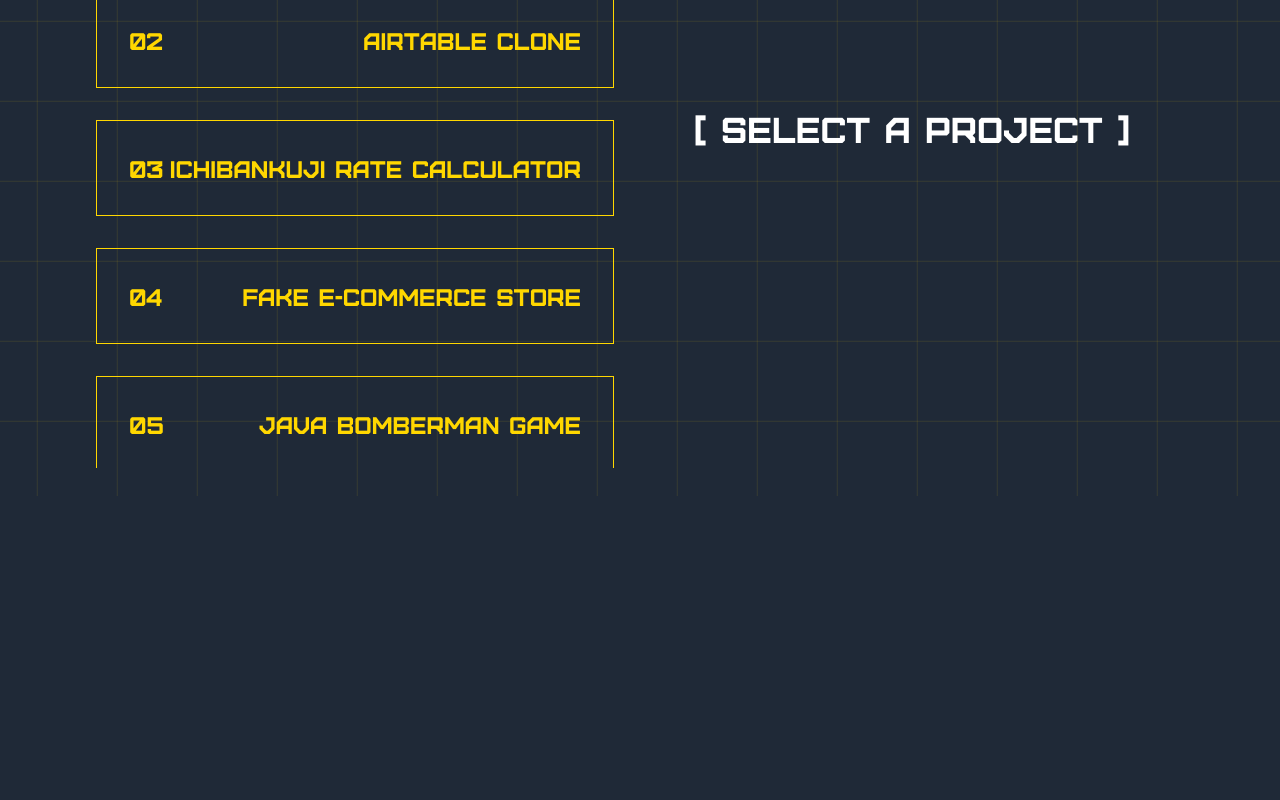
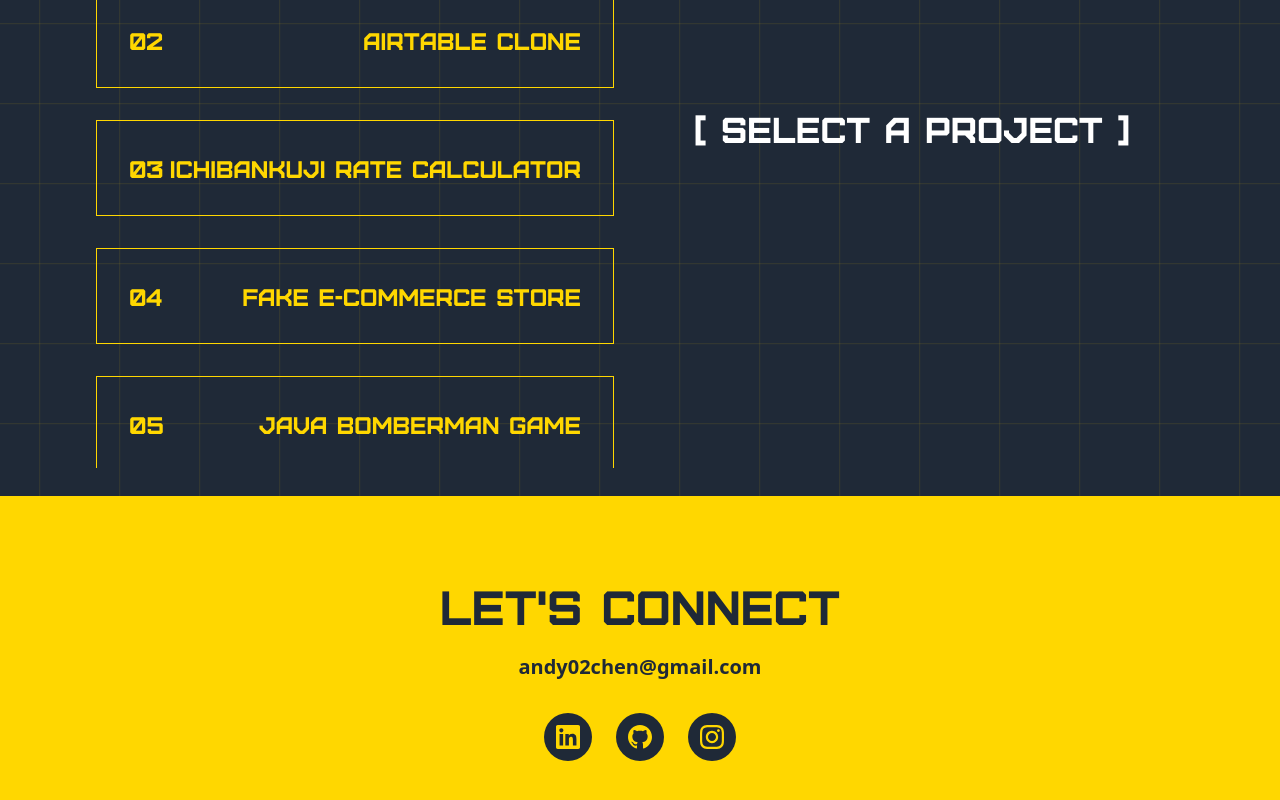
Before and after one commit to andy02chen/portfolio_site, a React (Vite) app in the folder portfolio/: page / in a window 1280 px wide. Shown: the part 1776-2576 px from the top of the page. Before the commit the page ends 2272 px from the top, so only its background shows below. Built offline with nearby package versions, Linux system fonts and the light colour scheme; a web font is replaced by a local one.

Commit message:
finished?

```diff
--- a/portfolio/src/App.tsx
+++ b/portfolio/src/App.tsx
@@ -2,6 +2,7 @@
 import Home from "./Home";
 import About from "./About";
 import Projects from "./Projects";
+import Contact from "./Contact";
 
 function App() {
 
@@ -278,6 +279,9 @@
 
       {/* Projects */}
       <Projects setNav={setNav} />
+
+      {/* Contact */}
+      <Contact setNav={setNav} />
     </main>
   )
 }
--- /dev/null
+++ b/portfolio/src/Contact.tsx
@@ -0,0 +1,109 @@
+import { useEffect, useRef, useState } from "react";
+
+type SectionProps = {
+  setNav: React.Dispatch<React.SetStateAction<string>>;
+};
+
+export default function Contact({ setNav }: SectionProps) {
+  const ref = useRef<HTMLDivElement>(null);
+  const [copiedEmail, setCopiedEmail] = useState(false);
+
+  const email = "andy02chen@gmail.com";
+
+  useEffect(() => {
+    const observer = new IntersectionObserver(
+      ([entry]) => {
+        if (entry.isIntersecting) setNav('contact');
+      },
+      { threshold: 0.5 }
+    );
+
+    if (ref.current) observer.observe(ref.current);
+    return () => {
+      if (ref.current) observer.unobserve(ref.current);
+    };
+  }, [setNav]);
+
+  const handleEmailClick = () => {
+    navigator.clipboard.writeText(email);
+    setCopiedEmail(true);
+    setTimeout(() => setCopiedEmail(false), 2000);
+  };
+
+  const socialLinks = [
+    {
+      name: "LinkedIn",
+      url: "https://www.linkedin.com/in/andy-chen-bab130253/",
+      icon: (
+        <svg className="w-6 h-6" fill="currentColor" viewBox="0 0 24 24">
+          <path d="M20.447 20.452h-3.554v-5.569c0-1.328-.027-3.037-1.852-3.037-1.853 0-2.136 1.445-2.136 2.939v5.667H9.351V9h3.414v1.561h.046c.477-.9 1.637-1.85 3.37-1.85 3.601 0 4.267 2.37 4.267 5.455v6.286zM5.337 7.433c-1.144 0-2.063-.926-2.063-2.065 0-1.138.92-2.063 2.063-2.063 1.14 0 2.064.925 2.064 2.063 0 1.139-.925 2.065-2.064 2.065zm1.782 13.019H3.555V9h3.564v11.452zM22.225 0H1.771C.792 0 0 .774 0 1.729v20.542C0 23.227.792 24 1.771 24h20.451C23.2 24 24 23.227 24 22.271V1.729C24 .774 23.2 0 22.222 0h.003z"/>
+        </svg>
+      )
+    },
+    {
+      name: "GitHub",
+      url: "https://github.com/andy02chen",
+      icon: (
+        <svg className="w-6 h-6" fill="currentColor" viewBox="0 0 24 24">
+          <path d="M12 0c-6.626 0-12 5.373-12 12 0 5.302 3.438 9.8 8.207 11.387.599.111.793-.261.793-.577v-2.234c-3.338.726-4.033-1.416-4.033-1.416-.546-1.387-1.333-1.756-1.333-1.756-1.089-.745.083-.729.083-.729 1.205.084 1.839 1.237 1.839 1.237 1.07 1.834 2.807 1.304 3.492.997.107-.775.418-1.305.762-1.604-2.665-.305-5.467-1.334-5.467-5.931 0-1.311.469-2.381 1.236-3.221-.124-.303-.535-1.524.117-3.176 0 0 1.008-.322 3.301 1.23.957-.266 1.983-.399 3.003-.404 1.02.005 2.047.138 3.006.404 2.291-1.552 3.297-1.23 3.297-1.23.653 1.653.242 2.874.118 3.176.77.84 1.235 1.911 1.235 3.221 0 4.609-2.807 5.624-5.479 5.921.43.372.823 1.102.823 2.222v3.293c0 .319.192.694.801.576 4.765-1.589 8.199-6.086 8.199-11.386 0-6.627-5.373-12-12-12z"/>
+        </svg>
+      )
+    },
+    {
+      name: "Instagram",
+      url: "https://www.instagram.com/andy.c02/",
+      icon: (
+        <svg className="w-6 h-6" fill="currentColor" viewBox="0 0 24 24">
+          <path d="M12 2.163c3.204 0 3.584.012 4.85.07 3.252.148 4.771 1.691 4.919 4.919.058 1.265.069 1.645.069 4.849 0 3.205-.012 3.584-.069 4.849-.149 3.225-1.664 4.771-4.919 4.919-1.266.058-1.644.07-4.85.07-3.204 0-3.584-.012-4.849-.07-3.26-.149-4.771-1.699-4.919-4.92-.058-1.265-.07-1.644-.07-4.849 0-3.204.013-3.583.07-4.849.149-3.227 1.664-4.771 4.919-4.919 1.266-.057 1.645-.069 4.849-.069zm0-2.163c-3.259 0-3.667.014-4.947.072-4.358.2-6.78 2.618-6.98 6.98-.059 1.281-.073 1.689-.073 4.948 0 3.259.014 3.668.072 4.948.2 4.358 2.618 6.78 6.98 6.98 1.281.058 1.689.072 4.948.072 3.259 0 3.668-.014 4.948-.072 4.354-.2 6.782-2.618 6.979-6.98.059-1.28.073-1.689.073-4.948 0-3.259-.014-3.667-.072-4.947-.196-4.354-2.617-6.78-6.979-6.98-1.281-.059-1.69-.073-4.949-.073zm0 5.838c-3.403 0-6.162 2.759-6.162 6.162s2.759 6.163 6.162 6.163 6.162-2.759 6.162-6.163c0-3.403-2.759-6.162-6.162-6.162zm0 10.162c-2.209 0-4-1.79-4-4 0-2.209 1.791-4 4-4s4 1.791 4 4c0 2.21-1.791 4-4 4zm6.406-11.845c-.796 0-1.441.645-1.441 1.44s.645 1.44 1.441 1.44c.795 0 1.439-.645 1.439-1.44s-.644-1.44-1.439-1.44z"/>
+        </svg>
+      )
+    }
+  ];
+
+  return (
+    <section
+      ref={ref}
+      id="contact"
+      className="w-full h-[350px] flex items-center justify-center bg-[var(--yellow)] px-4"
+    >
+      <div className="w-full flex flex-col items-center gap-6 text-[var(--dark-blue]">
+        {/* Title */}
+        <h2 className="font-furore text-4xl md:text-5xl text-[var(--dark-blue)] text-center">
+          LET'S CONNECT
+        </h2>
+
+        {/* Email */}
+        <div className="flex flex-col items-center gap-2">
+          <button
+            onClick={handleEmailClick}
+            className="group relative text-[var(--dark-blue)] text-lg md:text-xl font-semibold hover:scale-105 transition-transform cursor-pointer"
+          >
+            {email}
+            <span className="absolute -bottom-1 left-0 w-0 h-0.5 bg-[var(--dark-blue)] group-hover:w-full transition-all duration-300"></span>
+          </button>
+          {copiedEmail && (
+            <span className="text-[var(--dark-blue)] text-sm">
+              ✓ Copied to clipboard!
+            </span>
+          )}
+        </div>
+
+        {/* Social Links */}
+        <div className="flex gap-6 mt-2">
+          {socialLinks.map((social) => (
+            <a
+              key={social.name}
+              href={social.url}
+              target="_blank"
+              rel="noopener noreferrer"
+              className="w-12 h-12 bg-[var(--dark-blue)] text-[var(--yellow)] rounded-full flex items-center justify-center hover:scale-110 hover:rotate-6 transition-all duration-300"
+              aria-label={social.name}
+            >
+              {social.icon}
+            </a>
+          ))}
+        </div>
+      </div>
+    </section>
+  );
+}
--- a/portfolio/src/Projects.tsx
+++ b/portfolio/src/Projects.tsx
@@ -85,11 +85,11 @@
   },
 ]
 
-type HomeProps = {
+type SectionProps = {
   setNav: React.Dispatch<React.SetStateAction<string>>;
 };
 
-export default function Projects({ setNav }: HomeProps) {
+export default function Projects({ setNav }: SectionProps) {
   const [projectSelected, setProjectSelected] = useState<number | null>(null);
 
   const [textOrImage, setTextOrImage] = useState<string>('image');
```
